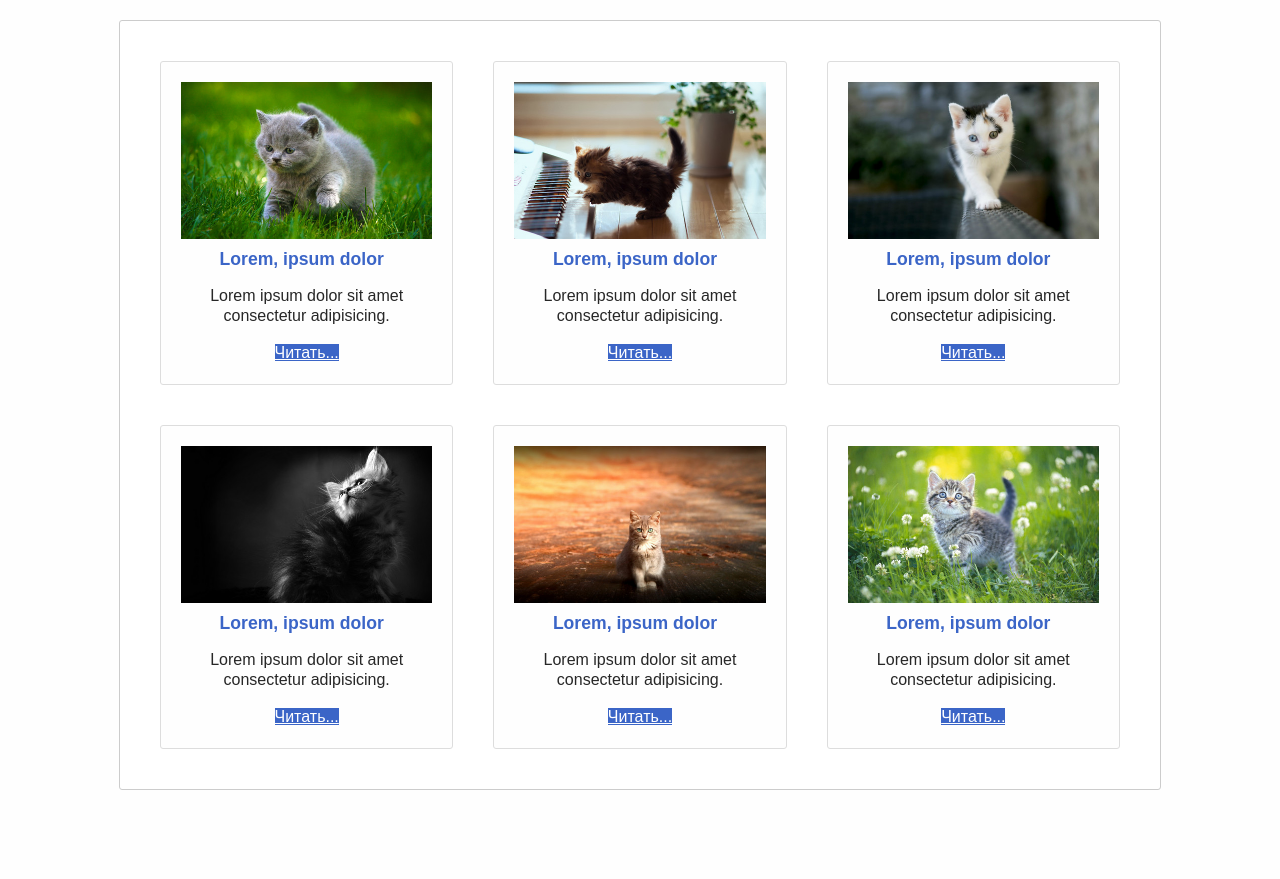
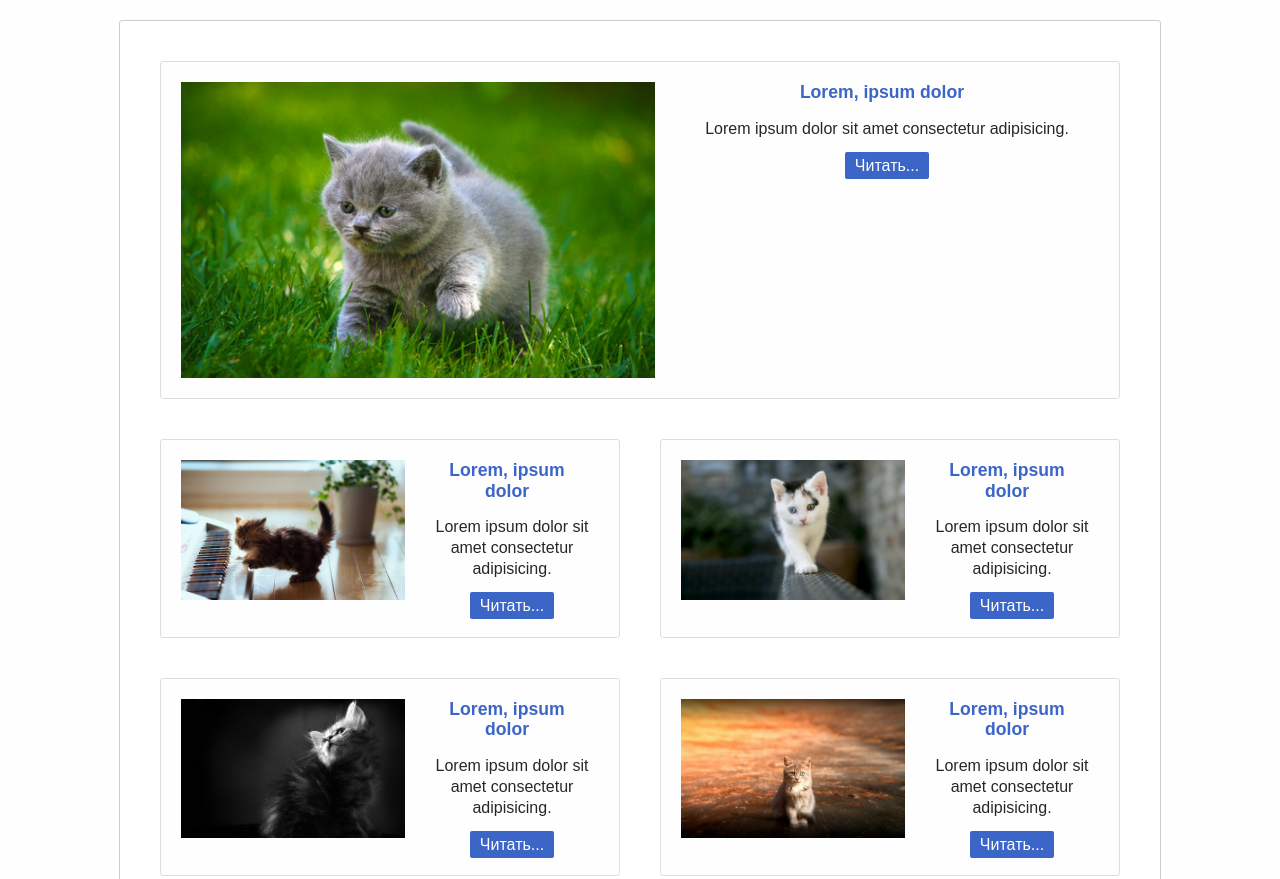
Before and after one commit to Dparshyn/Flexbox-Learning, a plain HTML site: page index.html in a window 1280 px wide. Shown: the top 879 px of the page. Before the commit the page ends 810 px from the top, so only its background shows below. Drawn offline with Linux system fonts and the light colour scheme.

Commit message:
Latest version

```diff
--- a/index.html
+++ b/index.html
@@ -46,15 +46,17 @@
 
 			}
 			.bl {
-			flex: 1 1 200px;
+			flex: 1 1 300px;
 			text-align: center;
+			display: flex;
+			flex-flow: row wrap;
 			}
-			.fl1 {}
+			.fl1 {flex: 1 1 100%;}
 			.fl2 {}
 			.fl3 {}
 			.fl4 {}
 			.fl5 {}
-			.fl6 {}
+			.fl6 {flex: 1 1 100%;}
 
 			h3 {
 				color: #3b65c7;
@@ -64,10 +66,22 @@
 			a.button {
 				background: #3b65c7;
 				color: #fff;
+				padding: 5px 10px;
+				border-radius: 2px;
+				text-decoration: none;
+				transition: 0.3s;
 			}
-			.image {margin: 10px; }
-			.text {margin: 10px;}
-
+			a.button:hover {
+				background: #c70000;
+			}
+			.image {
+				margin: 10px;
+				flex: 1 1 200px; /* flexgrow flexshrink flexbasis */
+				}
+			.text {
+				margin: 10px;
+				flex: 1 1 150px;
+				}
 			.image img {width: 100%; height: auto;}
 
 		</style>
@@ -125,7 +139,6 @@
 				</div>
 			</div>
 
-
 		</div>
 
 	</body>
```
